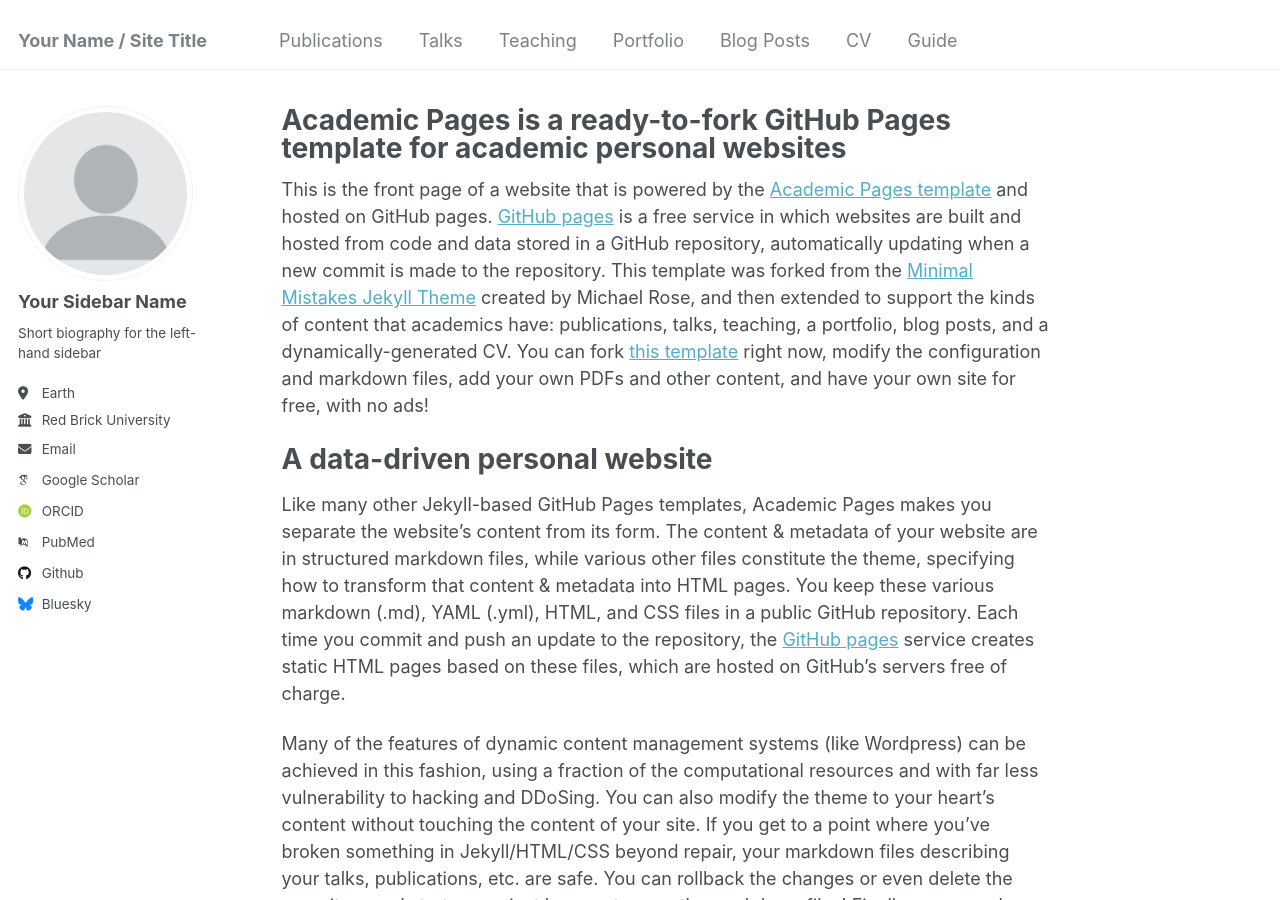
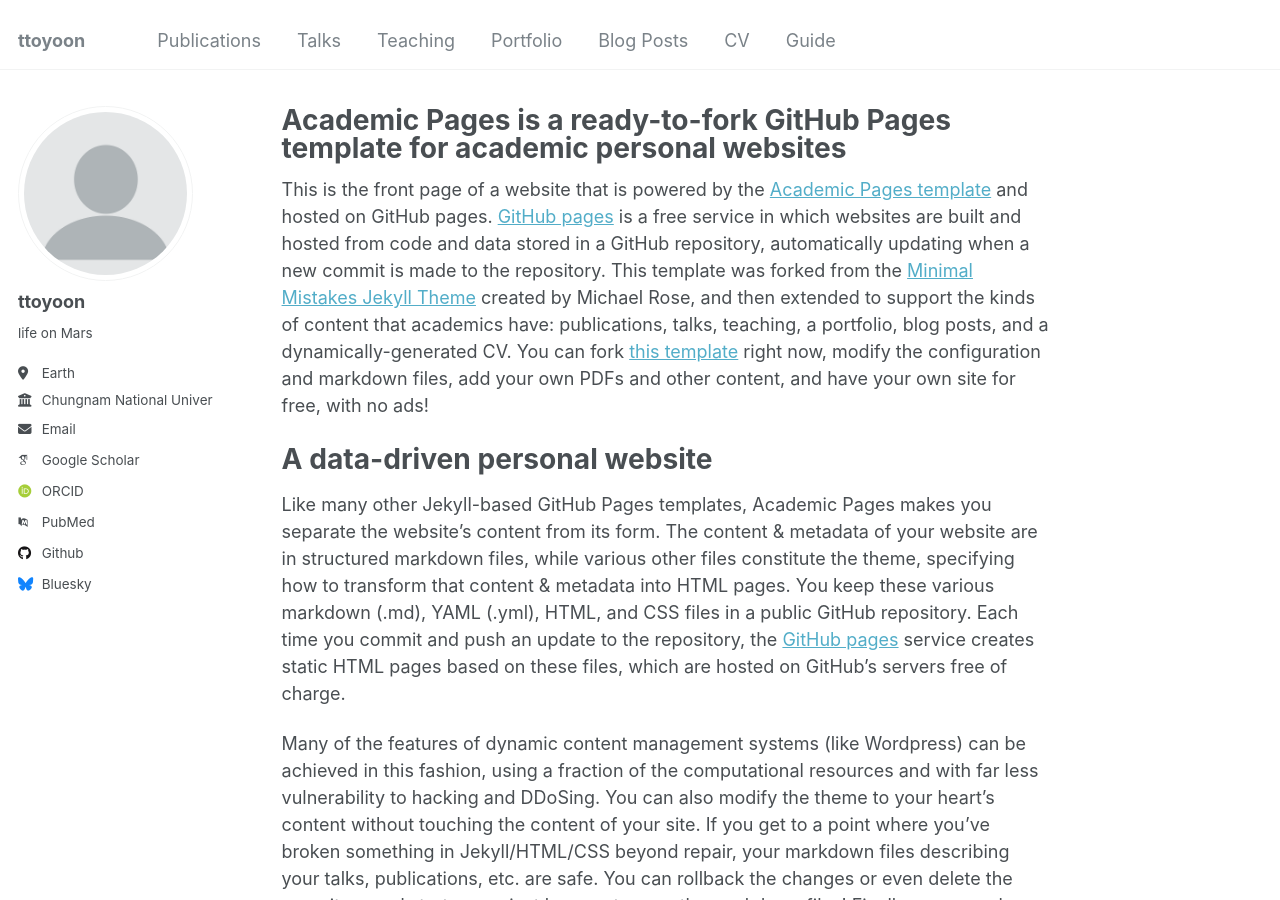
Before and after one commit to siji3328/academic, a Jekyll site: the page built from _pages/about.md, in a window 1280 px wide and 900 px high. Built offline with Jekyll 4.4.1, drawn with Linux system fonts in a browser that asks for light colours; some web fonts are replaced.

Commit message:
Update _config.yml

```diff
--- a/_config.yml
+++ b/_config.yml
@@ -8,7 +8,7 @@
 
 # Basic Site Settings
 locale                   : "en-US"
-title                    : "Your Name / Site Title"
+title                    : "ttoyoon"
 title_separator          : "-"
 name                     : &name "Your Name"
 description              : &description "personal description"
@@ -22,13 +22,13 @@ repository               : "academicpages/academicpages.github.io"
 author:
   # Biographic information
   avatar           : "profile.png"
-  name             : "Your Sidebar Name"
+  name             : "ttoyoon"
   pronouns         : # example: "she/her"
-  bio              : "Short biography for the left-hand sidebar"
+  bio              : "life on Mars"
   location         : "Earth"
-  employer         : "Red Brick University"
+  employer         : "Chungnam National University"
   uri              : # URL
-  email            : "none@example.org"
+  email            : "siji3328@hanmail.net"
 
   # Academic websites
   arxiv            : # URL - Update with the correct link to your profile
```
